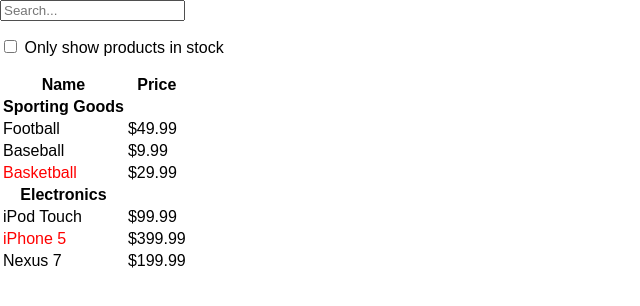
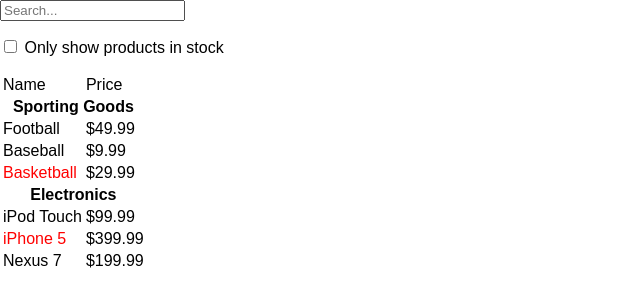
Before and after one commit to ruelasb/tinyapps, a React (Create React App) app: page / in a window 1280 px wide. Shown: the top 306 px of the page, without its empty margins (0-640 px from the left). Built offline with nearby package versions, Linux system fonts and the light colour scheme.

Commit message:
Search V1.0.0

```diff
--- a/src/index.js
+++ b/src/index.js
@@ -2,6 +2,57 @@
 import ReactDOM from 'react-dom';
 import App from './App';
 import './index.css';
+
+class ProductCategoryRow extends React.Component {
+  render(){
+    return (
+      <tr>
+        <th colSpan="2">{this.props.category}</th>
+      </tr>
+    )
+  }
+}
+
+class ProductRow extends React.Component {
+  render(){
+    var style = this.props.product.stocked ? {color: 'none'} : {color: 'red'};
+    return(
+      <tr>
+        <td style={style}>{this.props.product.name}</td>
+        <td>{this.props.product.price}</td>
+      </tr>
+    )
+  }
+}
+
+class ProductTable extends React.Component {
+  render(){
+    var rows = [];
+    var lastCategory = null;
+    this.props.products.forEach((product) => {
+      if(product.name.toLowerCase().indexOf(this.props.filterText.toLowerCase()) === -1 || (!product.stocked && this.props.inStockOnly)){
+        return;
+      }
+      if(product.category !== lastCategory){
+        rows.push(<ProductCategoryRow category={product.category} key={product.category} />);
+      }
+      rows.push(<ProductRow product={product} key={product.name}/>);
+      lastCategory = product.category;
+    })
+
+    return(
+      <table>
+        <thead>
+          <tr>
+            <td>Name</td>
+            <td>Price</td>
+          </tr>
+        </thead>
+        <tbody>{rows}</tbody>
+      </table>
+    )
+  }
+}
 
 class SearchBar extends React.Component {
   constructor(props){
@@ -10,88 +61,32 @@
     this.handleChange = this.handleChange.bind(this);
   }
 
-	handleChange() {
+  handleChange(){
     this.props.onUserInput(
       this.filterTextInput.value,
       this.inStockOnlyInput.checked
     );
   }
 
-	render() {
-		return (
+render(){
+  return(
     <form>
       <input
       type="text"
       placeholder="Search..."
-				value={this.props.filterText}
+      value={this.props.fliterText}
       ref={(input) => this.filterTextInput = input}
-				onChange={this.handleChange}
-				/>
+      onChange={this.handleChange}/>
       <p>
         <input
           type="checkbox"
           checked={this.props.inStockOnly}
           ref={(input) => this.inStockOnlyInput = input}
-					onChange={this.handleChange}
-					/>
+          onChange={this.handleChange}/>
           {' '}
           Only show products in stock
       </p>
     </form>
-		);
-	}
-}
-
-
-class ProductCategoryRow extends React.Component {
-	render(){
-		return (
-			<tr>
-				<th>{this.props.category}</th>
-			</tr>
-		)
-	}
-}
-
-class ProductRow extends React.Component {
-	render(){
-		var name = this.props.product.stocked ? this.props.product.name : <span style={{color: 'red'}}>{this.props.product.name}</span>;
-		return (
-			<tr>
-				<td>{name}</td>
-				<td>{this.props.product.price}</td>
-			</tr>
-		);
-	}
-}
-
-class ProductTable extends React.Component {
-	render() {
-		var rows = [];
-		var lastCategory = null;
-		this.props.products.forEach((product) => {
-			if(product.name.indexOf(this.props.filterText) === -1 || (!product.stocked && this.props.inStockOnly)){
-				return;
-			}
-			if (product.category !== lastCategory) {
-				rows.push(<ProductCategoryRow category={product.category} key={product.category} />);
-			}
-			rows.push(<ProductRow product={product} key={product.name} />);
-			lastCategory = product.category;
-		});
-
-		return (
-			<table>
-				<thead>
-						<tr>
-							<th>Name</th>
-							<th>Price</th>
-						</tr>
-				</thead>
-				<tbody>
-					{rows}
-				</tbody>
-			</table>
   )
 }
 }
@@ -99,10 +94,11 @@
 class FilterableProductTable extends React.Component {
   constructor(props){
     super(props);
+
     this.state = {
       filterText: '',
       inStockOnly: false
-		};
+    }
 
     this.handleUserInput = this.handleUserInput.bind(this);
   }
@@ -111,24 +107,22 @@
     this.setState({
       filterText: filterText,
       inStockOnly: inStockOnly
-		});
+    })
   }
 
-	render() {
+  render(){
     return(
       <div>
         <SearchBar
           filterText={this.state.filterText}
           inStockOnly={this.state.inStockOnly}
-					onUserInput={this.handleUserInput}
-				/>
+          onUserInput={this.handleUserInput}/>
         <ProductTable
           products={this.props.products}
           filterText={this.state.filterText}
-				inStockOnly={this.state.inStockOnly}
-				/>
+          inStockOnly={this.state.inStockOnly}/>
       </div>
-		);
+    )
   }
 }
 
@@ -139,9 +133,9 @@
   {category: 'Electronics', price: '$99.99', stocked: true, name: 'iPod Touch'},
   {category: 'Electronics', price: '$399.99', stocked: false, name: 'iPhone 5'},
   {category: 'Electronics', price: '$199.99', stocked: true, name: 'Nexus 7'}
-];
+]
 
 ReactDOM.render(
-	<FilterableProductTable products={PRODUCTS}/>,
+  <FilterableProductTable products={PRODUCTS} />,
   document.getElementById('root')
-);
+)
```
Lines whose indentation alone changed are shown as unchanged.
